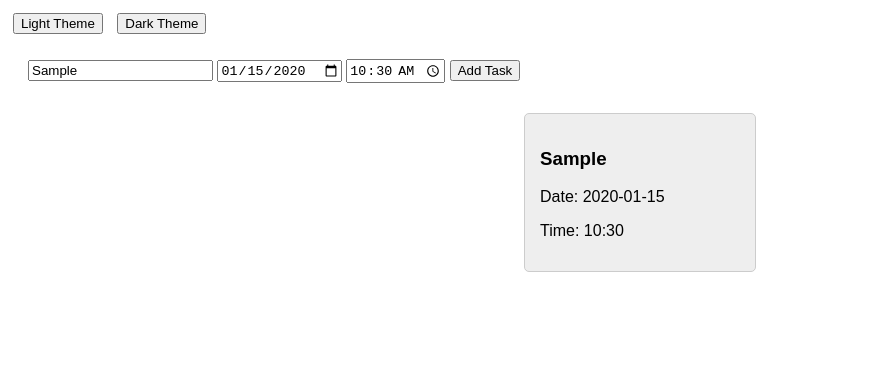
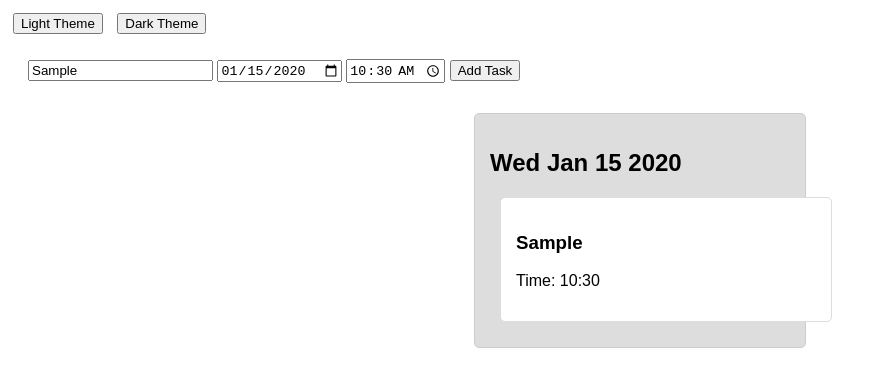
Before and after one commit to MaleeshaT/todo-list-master, a plain HTML site: page index.html in a window 1280 px wide. Both pictures are taken after typing "Sample", "2020-01-15", "10:30" into the empty fields and a click on the button "Add Task". Shown: the whole page, without its empty margins (0-882 px from the left). Drawn offline with Linux system fonts and the light colour scheme.

Commit message:
Changes for the cards

```diff
--- a/CSS/main.css
+++ b/CSS/main.css
@@ -15,8 +15,26 @@ body {
 
 #task-container {
     display: flex;
-    flex-wrap: wrap;
-    justify-content: space-around;
+    flex-direction: column;
+    align-items: center;
+}
+
+.card {
+    background-color: #eee;
+    border: 1px solid #ccc;
+    border-radius: 5px;
+    padding: 15px;
+    margin: 10px;
+    width: 300px;
+}
+
+.date-card {
+    background-color: #ddd;
+}
+
+.task-card {
+    background-color: #fff;
+    border: 1px solid #ddd;
 }
 
 /* Dark Theme */
@@ -30,16 +48,6 @@ body.dark-theme #task-container {
     color: #fff;
 }
 
-/* Card Styles */
-.card {
-    background-color: #eee;
-    border: 1px solid #ccc;
-    border-radius: 5px;
-    padding: 15px;
-    margin: 10px;
-    width: 200px;
-}
-
 body.dark-theme .card {
     background-color: #555;
     color: #ddd;
--- a/JS/main.js
+++ b/JS/main.js
@@ -1,5 +1,4 @@
 document.addEventListener('DOMContentLoaded', () => {
-    const taskForm = document.getElementById('task-form');
     const taskNameInput = document.getElementById('task-name');
     const taskDateInput = document.getElementById('task-date');
     const taskTimeInput = document.getElementById('task-time');
@@ -19,6 +18,8 @@ document.addEventListener('DOMContentLoaded', () => {
         if (name && date && time) {
             tasks.push({ name, date, time });
             renderTasks();
+        } else {
+            alert('Please fill out all fields.');
         }
     });
 
@@ -26,19 +27,34 @@ document.addEventListener('DOMContentLoaded', () => {
     function renderTasks() {
         taskContainer.innerHTML = ''; // Clear existing tasks
 
-        // Sort tasks by date
-        tasks.sort((a, b) => new Date(a.date) - new Date(b.date));
+        // Create a dictionary of tasks categorized by date
+        const tasksByDate = tasks.reduce((acc, task) => {
+            if (!acc[task.date]) {
+                acc[task.date] = [];
+            }
+            acc[task.date].push(task);
+            return acc;
+        }, {});
+
+        // Get the dates in ascending order
+        const sortedDates = Object.keys(tasksByDate).sort((a, b) => new Date(a) - new Date(b));
 
         // Display tasks in cards
-        tasks.forEach(task => {
-            const card = document.createElement('div');
-            card.className = 'card';
-            card.innerHTML = `
-                <h3>${task.name}</h3>
-                <p>Date: ${task.date}</p>
-                <p>Time: ${task.time}</p>
-            `;
-            taskContainer.appendChild(card);
+        sortedDates.forEach(date => {
+            const dateCard = document.createElement('div');
+            dateCard.className = 'card date-card';
+            dateCard.innerHTML = `<h2>${new Date(date).toDateString()}</h2>`;
+            taskContainer.appendChild(dateCard);
+
+            tasksByDate[date].forEach(task => {
+                const taskCard = document.createElement('div');
+                taskCard.className = 'card task-card';
+                taskCard.innerHTML = `
+                    <h3>${task.name}</h3>
+                    <p>Time: ${task.time}</p>
+                `;
+                dateCard.appendChild(taskCard);
+            });
         });
     }
 
```
